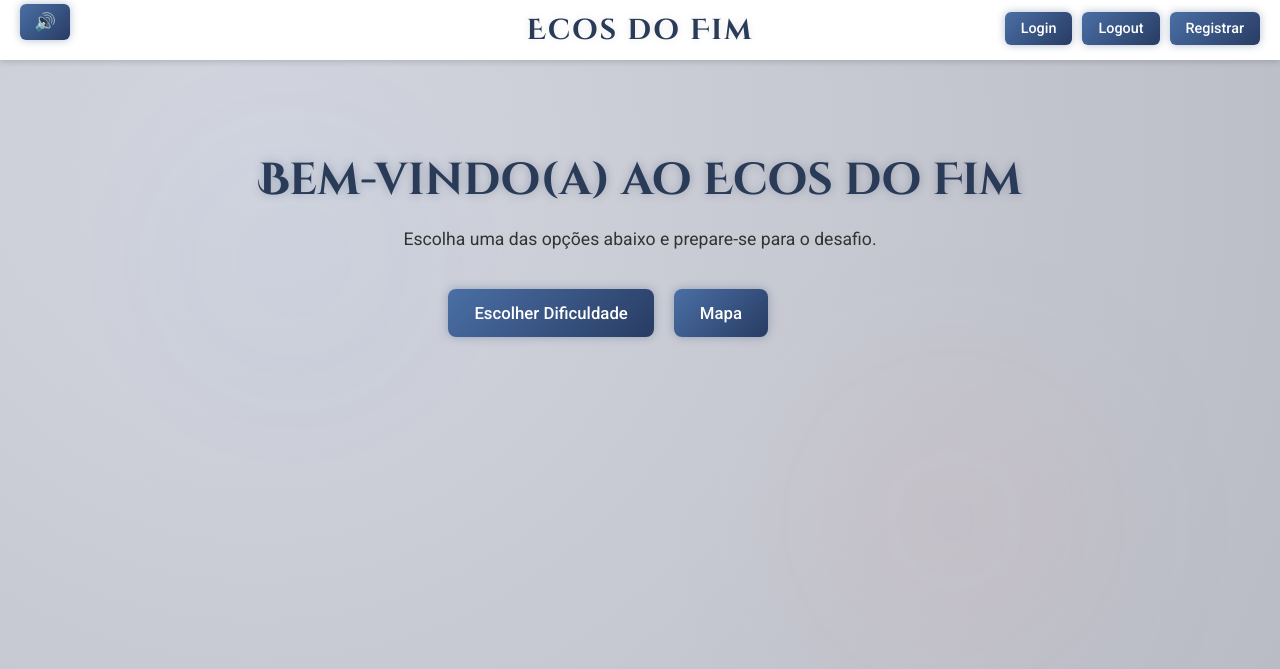
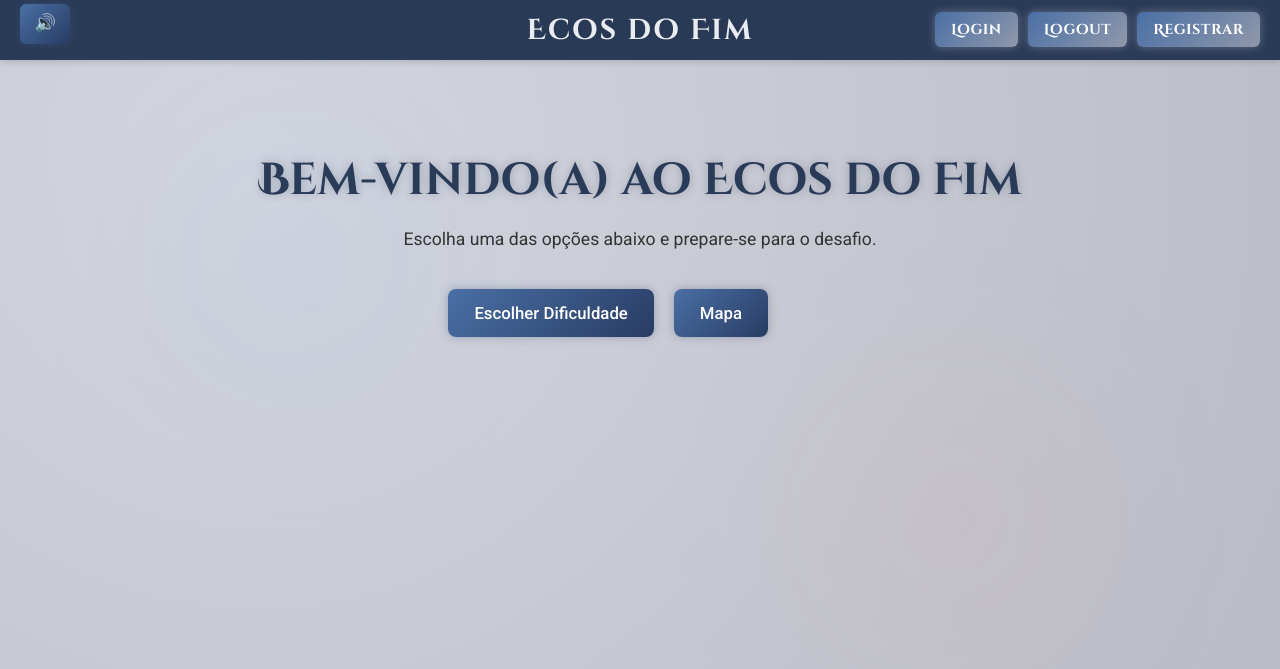
Before and after one commit to majufponte/Projeto-FDS-2025.2, a Django app: page / in a window 1280 px wide. Shown: the top 669 px of the page. Run offline with Django 5.2, Linux system fonts and the light colour scheme.

Commit message:
Update navbar and button styles in inicial.html

```diff
--- a/templates/inicial.html
+++ b/templates/inicial.html
@@ -41,7 +41,7 @@
         .navbar {
             width: 100%;
             height: 60px;
-            background-color: #ffffff;
+            background-color: rgb(42, 59, 88);
             backdrop-filter: blur(6px);
             display: flex;
             align-items: center;
@@ -56,7 +56,7 @@
         .navbar h2 {
             font-family: 'Cinzel Decorative', serif;
             font-size: 1.8em;
-            color: #2a3b58;
+            color: #eaecf0;
             letter-spacing: 2px;
             text-shadow: 0 0 8px rgba(0,0,0,0.1);
             margin: 0;
@@ -79,6 +79,7 @@
             font-weight: 500;
             transition: 0.25s ease;
             box-shadow: 0 0 8px rgba(70,90,130,0.4);
+            font-family: 'Cinzel Decorative', serif;
         }
 
         .sound-control a:hover {
@@ -99,12 +100,14 @@
             padding: 8px 16px;
             font-size: 0.9em;
             color: #ffffff;
-            background: linear-gradient(135deg, #4a6fa5, #283c63);
+            background: linear-gradient(135deg, #4a6fa5, #8f98aa);
             border-radius: 6px;
             text-decoration: none;
             font-weight: 500;
             transition: 0.25s ease;
-            box-shadow: 0 0 8px rgba(70,90,130,0.4);
+            box-shadow: 0 0 8px rgba(191, 194, 199, 0.4);
+            font-family: 'Cinzel Decorative', serif;
+            letter-spacing: 0.5px;
         }
 
         .user-actions a:hover {
```
